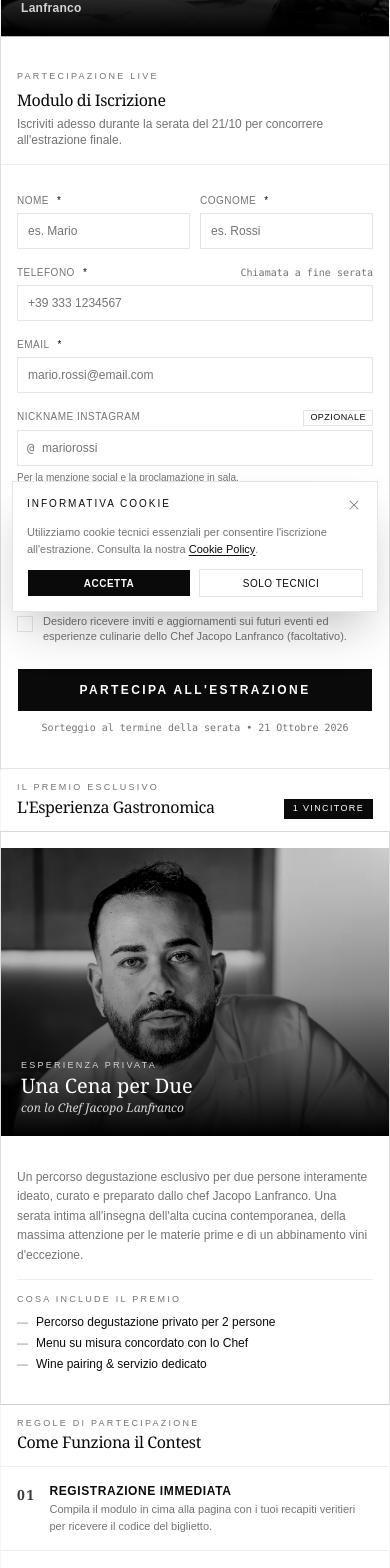
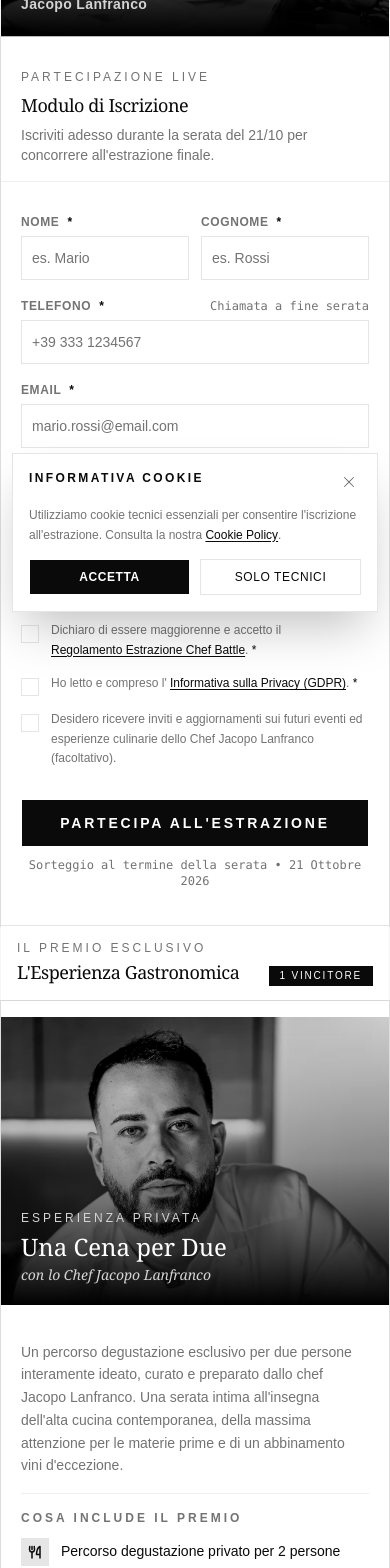
Before and after one commit to DaniCerri/form_estrazione-Jacopo_lanfranco, a React (Vite) app: page / in a window 390 px wide. Shown: the part 220-1788 px from the top of the page. Built offline with nearby package versions, Linux system fonts and the light colour scheme.

Commit message:
style(mobile): aumenta dimensione font per leggibilità e sostituisci bullet con icone Phosphor per il premio

```diff
--- a/src/components/CookieBanner.tsx
+++ b/src/components/CookieBanner.tsx
@@ -27,21 +27,21 @@ export function CookieBanner({ onOpenLegal }: CookieBannerProps) {
 
   return (
     <div className="fixed bottom-0 inset-x-0 z-40 max-w-md mx-auto p-3">
-      <div className="bg-popover/98 backdrop-blur-md border border-border rounded-none p-3.5 shadow-2xl space-y-2.5 animate-in fade-in duration-200">
+      <div className="bg-popover/98 backdrop-blur-md border border-border rounded-none p-4 shadow-2xl space-y-3 animate-in fade-in duration-200">
         <div className="flex items-start justify-between gap-2">
-          <h4 className="text-[10px] uppercase tracking-[0.2em] font-medium text-foreground">
+          <h4 className="text-xs uppercase tracking-[0.2em] font-semibold text-foreground">
             Informativa Cookie
           </h4>
           <button
             onClick={() => handleAccept("necessary")}
-            className="text-muted-foreground hover:text-foreground p-0.5 transition-colors"
+            className="text-muted-foreground hover:text-foreground p-1 transition-colors"
             aria-label="Chiudi banner cookie"
           >
-            <X className="size-3.5" />
+            <X className="size-4" />
           </button>
         </div>
 
-        <p className="text-[11px] text-muted-foreground leading-normal font-sans">
+        <p className="text-xs sm:text-sm text-muted-foreground leading-relaxed font-sans">
           Utilizziamo cookie tecnici essenziali per consentire l'iscrizione all'estrazione. Consulta la nostra{" "}
           <button
             type="button"
@@ -53,10 +53,10 @@ export function CookieBanner({ onOpenLegal }: CookieBannerProps) {
           .
         </p>
 
-        <div className="flex items-center gap-2 pt-0.5">
+        <div className="flex items-center gap-2.5 pt-0.5">
           <Button
             size="sm"
-            className="flex-1 h-7 text-[10px] uppercase tracking-wider font-semibold rounded-none bg-foreground text-background"
+            className="flex-1 h-9 text-xs uppercase tracking-wider font-semibold rounded-none bg-foreground text-background"
             onClick={() => handleAccept("all")}
           >
             Accetta
@@ -64,7 +64,7 @@ export function CookieBanner({ onOpenLegal }: CookieBannerProps) {
           <Button
             size="sm"
             variant="outline"
-            className="flex-1 h-7 text-[10px] uppercase tracking-wider font-medium rounded-none border-border"
+            className="flex-1 h-9 text-xs uppercase tracking-wider font-medium rounded-none border-border"
             onClick={() => handleAccept("necessary")}
           >
             Solo Tecnici
--- a/src/components/GiveawayForm.tsx
+++ b/src/components/GiveawayForm.tsx
@@ -101,7 +101,6 @@ export function GiveawayForm({ onOpenLegal, onSuccess }: GiveawayFormProps) {
 
     setIsSubmitting(true)
 
-    // Simulazione salvataggio su client (senza backend effettivo come da istruzioni)
     setTimeout(() => {
       const randomSuffix = Math.floor(1000 + Math.random() * 9000)
       const ticketCode = `BATTLE-2110-${randomSuffix}`
@@ -139,24 +138,24 @@ export function GiveawayForm({ onOpenLegal, onSuccess }: GiveawayFormProps) {
 
   return (
     <Card className="w-full border-x-0 border-t-0 border-b border-border bg-card rounded-none shadow-none">
-      <CardHeader className="px-4 py-4 pb-3 border-b border-border/60">
-        <span className="text-[9px] uppercase tracking-[0.25em] text-muted-foreground font-medium block">
+      <CardHeader className="px-5 py-4 pb-3 border-b border-border/60">
+        <span className="text-xs uppercase tracking-[0.25em] text-muted-foreground font-medium block">
           Partecipazione Live
         </span>
-        <CardTitle className="font-heading font-serif text-base font-medium text-foreground tracking-tight">
+        <CardTitle className="font-heading font-serif text-lg font-medium text-foreground tracking-tight mt-0.5">
           Modulo di Iscrizione
         </CardTitle>
-        <CardDescription className="text-xs text-muted-foreground font-sans">
+        <CardDescription className="text-sm text-muted-foreground font-sans mt-0.5">
           Iscriviti adesso durante la serata del 21/10 per concorrere all'estrazione finale.
         </CardDescription>
       </CardHeader>
 
-      <CardContent className="p-4 pt-3">
-        <form onSubmit={handleSubmit} className="space-y-4" noValidate>
+      <CardContent className="p-5 pt-4">
+        <form onSubmit={handleSubmit} className="space-y-4.5" noValidate>
           {/* Nome e Cognome */}
-          <div className="grid grid-cols-2 gap-2.5">
-            <div className="space-y-1">
-              <Label htmlFor={nomeId} className="text-[10px] uppercase tracking-wider font-medium text-muted-foreground">
+          <div className="grid grid-cols-2 gap-3">
+            <div className="space-y-1.5">
+              <Label htmlFor={nomeId} className="text-xs uppercase tracking-wider font-semibold text-muted-foreground">
                 Nome <span className="text-foreground">*</span>
               </Label>
               <Input
@@ -166,18 +165,18 @@ export function GiveawayForm({ onOpenLegal, onSuccess }: GiveawayFormProps) {
                 value={formData.nome}
                 onChange={(e) => handleInputChange("nome", e.target.value)}
                 disabled={isSubmitting}
-                className={`h-9 text-xs rounded-none border-border ${
+                className={`h-11 text-sm rounded-none border-border ${
                   errors.nome ? "border-destructive" : ""
                 }`}
                 autoComplete="given-name"
               />
               {errors.nome && (
-                <p className="text-[10px] text-destructive mt-0.5">{errors.nome}</p>
+                <p className="text-xs text-destructive mt-0.5">{errors.nome}</p>
               )}
             </div>
 
-            <div className="space-y-1">
-              <Label htmlFor={cognomeId} className="text-[10px] uppercase tracking-wider font-medium text-muted-foreground">
+            <div className="space-y-1.5">
+              <Label htmlFor={cognomeId} className="text-xs uppercase tracking-wider font-semibold text-muted-foreground">
                 Cognome <span className="text-foreground">*</span>
               </Label>
               <Input
@@ -187,24 +186,24 @@ export function GiveawayForm({ onOpenLegal, onSuccess }: GiveawayFormProps) {
                 value={formData.cognome}
                 onChange={(e) => handleInputChange("cognome", e.target.value)}
                 disabled={isSubmitting}
-                className={`h-9 text-xs rounded-none border-border ${
+                className={`h-11 text-sm rounded-none border-border ${
                   errors.cognome ? "border-destructive" : ""
                 }`}
                 autoComplete="family-name"
               />
               {errors.cognome && (
-                <p className="text-[10px] text-destructive mt-0.5">{errors.cognome}</p>
+                <p className="text-xs text-destructive mt-0.5">{errors.cognome}</p>
               )}
             </div>
           </div>
 
           {/* Telefono */}
-          <div className="space-y-1">
+          <div className="space-y-1.5">
             <div className="flex items-center justify-between">
-              <Label htmlFor={telefonoId} className="text-[10px] uppercase tracking-wider font-medium text-muted-foreground">
+              <Label htmlFor={telefonoId} className="text-xs uppercase tracking-wider font-semibold text-muted-foreground">
                 Telefono <span className="text-foreground">*</span>
               </Label>
-              <span className="text-[10px] text-muted-foreground font-mono">Chiamata a fine serata</span>
+              <span className="text-xs text-muted-foreground font-mono">Chiamata a fine serata</span>
             </div>
             <Input
               id={telefonoId}
@@ -213,19 +212,19 @@ export function GiveawayForm({ onOpenLegal, onSuccess }: GiveawayFormProps) {
               value={formData.telefono}
               onChange={(e) => handleInputChange("telefono", e.target.value)}
               disabled={isSubmitting}
-              className={`h-9 text-xs rounded-none border-border ${
+              className={`h-11 text-sm rounded-none border-border ${
                 errors.telefono ? "border-destructive" : ""
               }`}
               autoComplete="tel"
             />
             {errors.telefono && (
-              <p className="text-[10px] text-destructive mt-0.5">{errors.telefono}</p>
+              <p className="text-xs text-destructive mt-0.5">{errors.telefono}</p>
             )}
           </div>
 
           {/* Email */}
-          <div className="space-y-1">
-            <Label htmlFor={emailId} className="text-[10px] uppercase tracking-wider font-medium text-muted-foreground">
+          <div className="space-y-1.5">
+            <Label htmlFor={emailId} className="text-xs uppercase tracking-wider font-semibold text-muted-foreground">
               Email <span className="text-foreground">*</span>
             </Label>
             <Input
@@ -235,28 +234,28 @@ export function GiveawayForm({ onOpenLegal, onSuccess }: GiveawayFormProps) {
               value={formData.email}
               onChange={(e) => handleInputChange("email", e.target.value)}
               disabled={isSubmitting}
-              className={`h-9 text-xs rounded-none border-border ${
+              className={`h-11 text-sm rounded-none border-border ${
                 errors.email ? "border-destructive" : ""
               }`}
               autoComplete="email"
             />
             {errors.email && (
-              <p className="text-[10px] text-destructive mt-0.5">{errors.email}</p>
+              <p className="text-xs text-destructive mt-0.5">{errors.email}</p>
             )}
           </div>
 
           {/* Instagram (Opzionale) */}
-          <div className="space-y-1">
+          <div className="space-y-1.5">
             <div className="flex items-center justify-between">
-              <Label htmlFor={instagramId} className="text-[10px] uppercase tracking-wider font-medium text-muted-foreground">
+              <Label htmlFor={instagramId} className="text-xs uppercase tracking-wider font-semibold text-muted-foreground">
                 Nickname Instagram
               </Label>
-              <Badge variant="outline" className="text-[9px] uppercase tracking-wider font-normal px-1.5 py-0 h-4 border-border">
+              <Badge variant="outline" className="text-[10px] uppercase tracking-wider font-medium px-2 py-0.5 border-border">
                 Opzionale
               </Badge>
             </div>
             <div className="relative flex items-center">
-              <span className="absolute left-2.5 text-muted-foreground text-xs select-none font-mono">
+              <span className="absolute left-3 text-muted-foreground text-sm select-none font-mono">
                 @
               </span>
               <Input
@@ -266,35 +265,35 @@ export function GiveawayForm({ onOpenLegal, onSuccess }: GiveawayFormProps) {
                 value={formData.instagram.replace(/^@/, "")}
                 onChange={(e) => handleInputChange("instagram", e.target.value)}
                 disabled={isSubmitting}
-                className="h-9 text-xs rounded-none border-border pl-6"
+                className="h-11 text-sm rounded-none border-border pl-7"
                 autoCapitalize="none"
               />
             </div>
-            <p className="text-[10px] text-muted-foreground">
+            <p className="text-xs text-muted-foreground">
               Per la menzione social e la proclamazione in sala.
             </p>
             {errors.instagram && (
-              <p className="text-[10px] text-destructive mt-0.5">{errors.instagram}</p>
+              <p className="text-xs text-destructive mt-0.5">{errors.instagram}</p>
             )}
           </div>
 
           {/* Consensi */}
-          <div className="pt-3 border-t border-border/60 space-y-3">
-            <div className="text-[9px] uppercase tracking-[0.25em] text-muted-foreground font-medium">
+          <div className="pt-3.5 border-t border-border/60 space-y-3.5">
+            <div className="text-xs uppercase tracking-[0.25em] text-muted-foreground font-semibold">
               Consensi e Condizioni
             </div>
 
             {/* Checkbox Termini */}
             <div className="space-y-1">
-              <div className="flex items-start gap-2.5">
+              <div className="flex items-start gap-3">
                 <Checkbox
                   id={terminiId}
                   checked={formData.accettaTermini}
                   onCheckedChange={(checked) => handleInputChange("accettaTermini", checked === true)}
                   disabled={isSubmitting}
-                  className="mt-0.5"
+                  className="mt-1 size-4.5"
                 />
-                <Label htmlFor={terminiId} className="text-[11px] leading-snug cursor-pointer font-normal text-muted-foreground block">
+                <Label htmlFor={terminiId} className="text-xs sm:text-sm leading-relaxed cursor-pointer font-normal text-muted-foreground block">
                   Dichiaro di essere maggiorenne e accetto il{" "}
                   <button
                     type="button"
@@ -307,21 +306,21 @@ export function GiveawayForm({ onOpenLegal, onSuccess }: GiveawayFormProps) {
                 </Label>
               </div>
               {errors.accettaTermini && (
-                <p className="text-[10px] text-destructive pl-6">{errors.accettaTermini}</p>
+                <p className="text-xs text-destructive pl-7">{errors.accettaTermini}</p>
               )}
             </div>
 
             {/* Checkbox Privacy */}
             <div className="space-y-1">
-              <div className="flex items-start gap-2.5">
+              <div className="flex items-start gap-3">
                 <Checkbox
                   id={privacyId}
                   checked={formData.accettaPrivacy}
                   onCheckedChange={(checked) => handleInputChange("accettaPrivacy", checked === true)}
                   disabled={isSubmitting}
-                  className="mt-0.5"
+                  className="mt-1 size-4.5"
                 />
-                <Label htmlFor={privacyId} className="text-[11px] leading-snug cursor-pointer font-normal text-muted-foreground block">
+                <Label htmlFor={privacyId} className="text-xs sm:text-sm leading-relaxed cursor-pointer font-normal text-muted-foreground block">
                   Ho letto e compreso l'{" "}
                   <button
                     type="button"
@@ -334,42 +333,42 @@ export function GiveawayForm({ onOpenLegal, onSuccess }: GiveawayFormProps) {
                 </Label>
               </div>
               {errors.accettaPrivacy && (
-                <p className="text-[10px] text-destructive pl-6">{errors.accettaPrivacy}</p>
+                <p className="text-xs text-destructive pl-7">{errors.accettaPrivacy}</p>
               )}
             </div>
 
-            {/* Checkbox Marketing / Eventi Futuri */}
-            <div className="flex items-start gap-2.5">
+            {/* Checkbox Marketing */}
+            <div className="flex items-start gap-3">
               <Checkbox
                 id={marketingId}
                 checked={formData.accettaMarketing}
                 onCheckedChange={(checked) => handleInputChange("accettaMarketing", checked === true)}
                 disabled={isSubmitting}
-                className="mt-0.5"
+                className="mt-1 size-4.5"
               />
-              <Label htmlFor={marketingId} className="text-[11px] leading-snug cursor-pointer font-normal text-muted-foreground block">
+              <Label htmlFor={marketingId} className="text-xs sm:text-sm leading-relaxed cursor-pointer font-normal text-muted-foreground block">
                 Desidero ricevere inviti e aggiornamenti sui futuri eventi ed esperienze culinarie dello Chef Jacopo Lanfranco (facoltativo).
               </Label>
             </div>
           </div>
 
           {/* Submit Button */}
-          <div className="pt-2">
+          <div className="pt-3">
             <Button
               type="submit"
               disabled={isSubmitting}
-              className="w-full h-11 text-xs uppercase tracking-[0.2em] font-semibold rounded-none bg-foreground text-background hover:opacity-90 transition-opacity flex items-center justify-center gap-2"
+              className="w-full h-12 text-sm uppercase tracking-[0.2em] font-semibold rounded-none bg-foreground text-background hover:opacity-90 transition-opacity flex items-center justify-center gap-2"
             >
               {isSubmitting ? (
                 <>
-                  <CircleNotch className="size-4 animate-spin" />
+                  <CircleNotch className="size-4.5 animate-spin" />
                   <span>Registrazione in corso...</span>
                 </>
               ) : (
                 <span>Partecipa all'Estrazione</span>
               )}
             </Button>
-            <p className="text-[10px] text-center text-muted-foreground mt-2 font-mono">
+            <p className="text-xs text-center text-muted-foreground mt-2.5 font-mono">
               Sorteggio al termine della serata • 21 Ottobre 2026
             </p>
           </div>
--- a/src/components/HowItWorks.tsx
+++ b/src/components/HowItWorks.tsx
@@ -19,11 +19,11 @@ export function HowItWorks() {
 
   return (
     <section className="w-full border-b border-border bg-card">
-      <div className="px-4 py-3 border-b border-border/60">
-        <span className="text-[9px] uppercase tracking-[0.25em] text-muted-foreground font-medium block">
+      <div className="px-4 py-3.5 border-b border-border/60">
+        <span className="text-xs uppercase tracking-[0.25em] text-muted-foreground font-medium block">
           Regole di Partecipazione
         </span>
-        <h2 className="font-heading font-serif text-base font-medium text-foreground tracking-tight">
+        <h2 className="font-heading font-serif text-lg font-medium text-foreground tracking-tight mt-0.5">
           Come Funziona il Contest
         </h2>
       </div>
@@ -32,16 +32,16 @@ export function HowItWorks() {
         {steps.map((s) => (
           <div
             key={s.num}
-            className="flex items-start gap-3.5 p-4 bg-card"
+            className="flex items-start gap-4 p-4.5 bg-card"
           >
-            <span className="font-heading font-serif text-sm font-semibold text-foreground/80 tracking-widest pt-0.5">
+            <span className="font-heading font-serif text-base font-bold text-foreground/80 tracking-widest pt-0.5">
               {s.num}
             </span>
-            <div className="space-y-0.5 min-w-0">
-              <h3 className="text-xs font-semibold uppercase tracking-wider text-foreground">
+            <div className="space-y-1 min-w-0">
+              <h3 className="text-xs sm:text-sm font-semibold uppercase tracking-wider text-foreground">
                 {s.title}
               </h3>
-              <p className="text-[11px] text-muted-foreground leading-normal">
+              <p className="text-sm text-muted-foreground leading-relaxed">
                 {s.desc}
               </p>
             </div>
--- a/src/components/PrizeShowcase.tsx
+++ b/src/components/PrizeShowcase.tsx
@@ -1,25 +1,28 @@
 import { Card, CardContent } from "@/components/ui/card"
 import { Badge } from "@/components/ui/badge"
+import { ForkKnife, Scroll, Wine } from "@phosphor-icons/react"
 import { GIVEAWAY_CONFIG } from "@/data/giveawayConfig"
 
 export function PrizeShowcase() {
   const { prize } = GIVEAWAY_CONFIG
 
+  const icons = [ForkKnife, Scroll, Wine]
+
   return (
     <section className="w-full border-b border-border bg-card">
       {/* Section Header */}
-      <div className="flex items-end justify-between px-4 py-3 border-b border-border/60">
+      <div className="flex items-end justify-between px-4 py-3.5 border-b border-border/60">
         <div>
-          <span className="text-[9px] uppercase tracking-[0.25em] text-muted-foreground font-medium block">
+          <span className="text-xs uppercase tracking-[0.25em] text-muted-foreground font-medium block">
             Il Premio Esclusivo
           </span>
-          <h2 className="font-heading font-serif text-base font-medium text-foreground tracking-tight">
+          <h2 className="font-heading font-serif text-lg font-medium text-foreground tracking-tight mt-0.5">
             L'Esperienza Gastronomica
           </h2>
         </div>
         <Badge
           variant="secondary"
-          className="rounded-none text-[9px] uppercase tracking-[0.15em] font-medium px-2 py-0.5 bg-foreground text-background"
+          className="rounded-none text-[10px] uppercase tracking-[0.18em] font-medium px-2.5 py-1 bg-foreground text-background"
         >
           1 Vincitore
         </Badge>
@@ -35,37 +38,40 @@ export function PrizeShowcase() {
             loading="lazy"
           />
           <div className="absolute inset-0 bg-gradient-to-t from-black via-black/30 to-transparent flex flex-col justify-end p-5 text-white">
-            <span className="text-[9px] uppercase tracking-[0.25em] text-neutral-300 font-medium">
+            <span className="text-xs uppercase tracking-[0.25em] text-neutral-300 font-medium">
               Esperienza Privata
             </span>
-            <h3 className="font-heading font-serif text-xl text-white font-normal leading-snug">
+            <h3 className="font-heading font-serif text-2xl text-white font-normal leading-snug mt-1">
               {prize.title}
             </h3>
-            <p className="text-xs text-neutral-300 italic font-serif">
+            <p className="text-sm text-neutral-300 italic font-serif mt-0.5">
               con lo {prize.chef}
             </p>
           </div>
         </div>
 
-        <CardContent className="p-4 space-y-3.5">
-          <p className="text-xs text-muted-foreground leading-relaxed font-sans">
+        <CardContent className="p-5 space-y-4">
+          <p className="text-sm text-muted-foreground leading-relaxed font-sans">
             {prize.description}
           </p>
 
-          {/* Highlights */}
-          <div className="border-t border-border/60 pt-3 space-y-2">
-            <div className="text-[9px] uppercase tracking-[0.25em] text-muted-foreground font-medium">
+          {/* Highlights with Phosphor icons instead of dashes */}
+          <div className="border-t border-border/60 pt-4 space-y-3">
+            <div className="text-xs uppercase tracking-[0.25em] text-muted-foreground font-semibold">
               Cosa Include il Premio
             </div>
-            <ul className="space-y-1.5 text-xs text-foreground font-sans">
-              {prize.highlights.map((h, i) => (
-                <li key={i} className="flex items-start gap-2 text-xs">
-                  <span className="text-muted-foreground font-serif text-[11px] select-none">
-                    —
-                  </span>
-                  <span className="leading-tight">{h}</span>
-                </li>
-              ))}
+            <ul className="space-y-2.5 text-sm text-foreground font-sans">
+              {prize.highlights.map((h, i) => {
+                const IconComponent = icons[i] ?? ForkKnife
+                return (
+                  <li key={i} className="flex items-center gap-3">
+                    <div className="size-7 rounded-none bg-foreground/10 text-foreground flex items-center justify-center shrink-0 border border-border">
+                      <IconComponent className="size-4" weight="bold" />
+                    </div>
+                    <span className="text-sm font-medium leading-snug">{h}</span>
+                  </li>
+                )
+              })}
             </ul>
           </div>
         </CardContent>
```
Also changed, not shown: src/components/FaqSection.tsx (+6 -6 lines), src/components/Footer.tsx (+6 -6 lines), src/components/Header.tsx (+4 -4 lines), src/components/LegalSheets.tsx (+13 -13 lines), src/components/SuccessScreen.tsx (+40 -40 lines).
